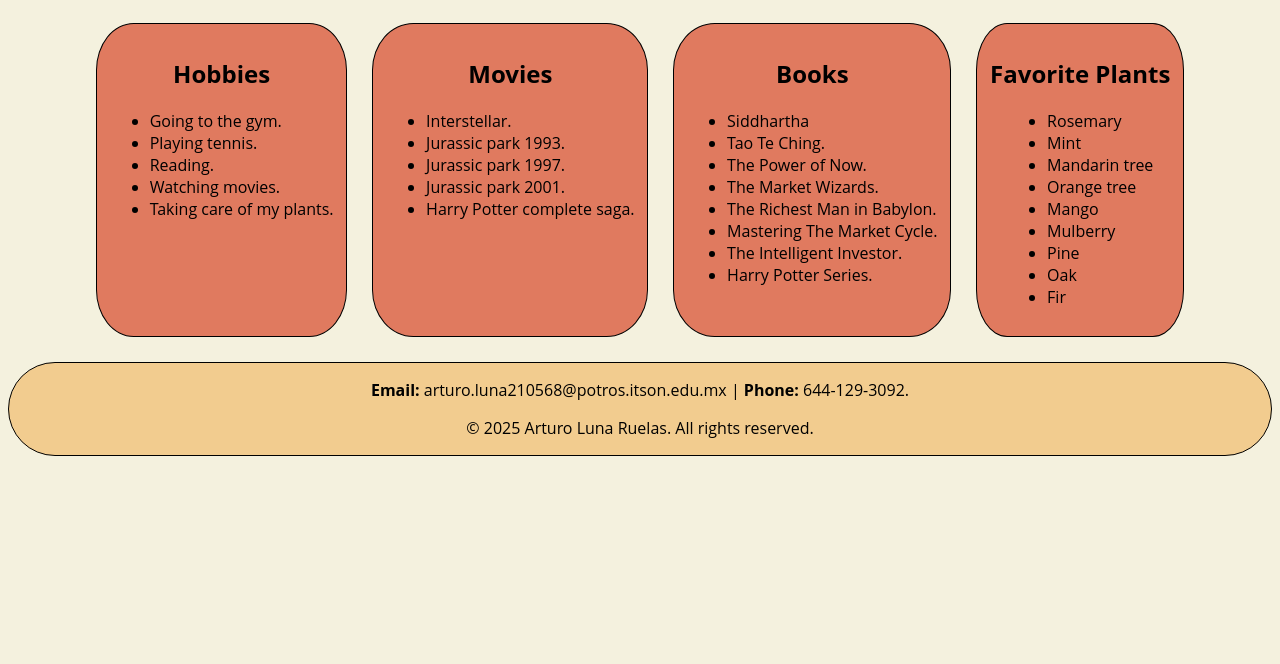
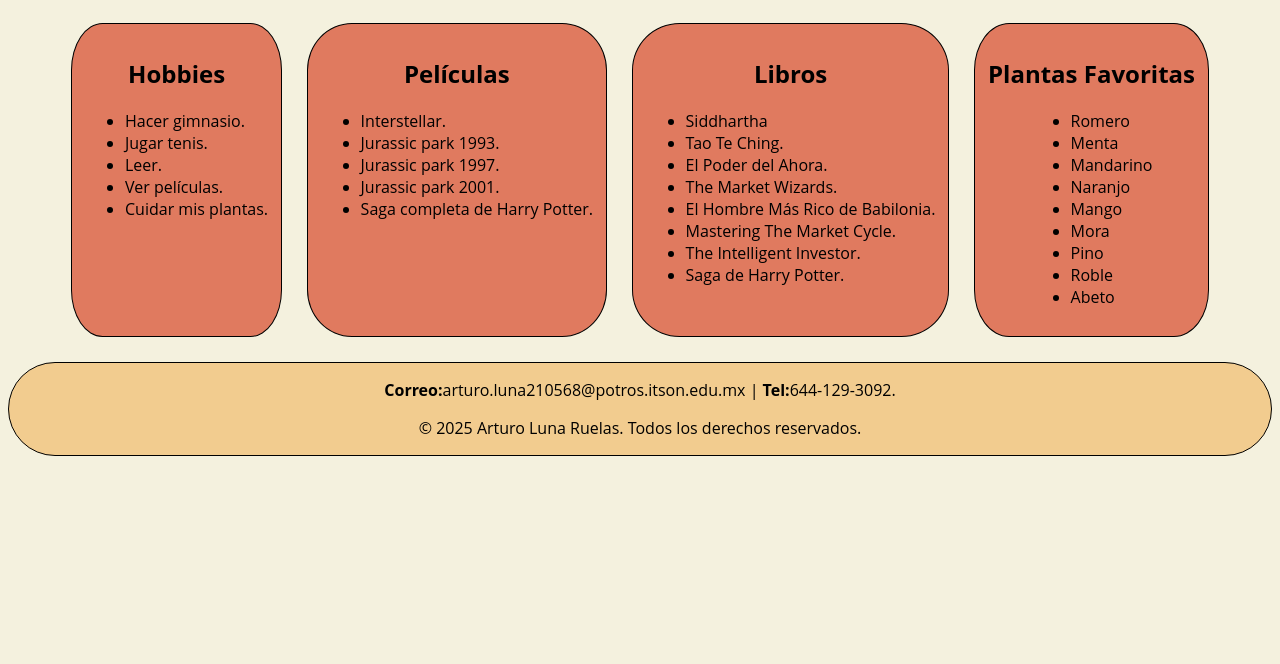
Before and after one commit to MoonArt7/LandingLunaArturo, a plain HTML site: page index.html in a window 1280 px wide. Shown: the part 136-800 px from the top of the page. Drawn offline with Linux system fonts and the light colour scheme.

Commit message:
Revert "add english texts"
This reverts commit 9862eebebcffca4af2b8ccf76ade7214c004ad14.

```diff
--- a/index.html
+++ b/index.html
@@ -9,8 +9,8 @@
 
   <body>
     <header>
-      <h1>Welcome to my Landing Page!</h1>
-      <p>Hello I am <span class="bolded">Arturo Luna Ruelas</span> with <span class="bolded">ID:</span> 00000210568 and this is my Landing Page.
+      <h1>¡Bienvenid&#64;s a mi Landing Page!</h1>
+      <p>Hola soy <span class="bolded">Arturo Luna Ruelas</span> con <span class="bolded">ID:</span> 00000210568 y esta es mi Landing Page.
       </p>
     </header>
 
@@ -18,61 +18,61 @@
       <section>
         <h2>Hobbies</h2>
         <ul>
-          <li>Going to the gym.</li>
-          <li>Playing tennis.</li>
-          <li>Reading.</li>
-          <li>Watching movies.</li>
-          <li>Taking care of my plants.</li>
+          <li>Hacer gimnasio.</li>
+          <li>Jugar tenis.</li>
+          <li>Leer.</li>
+          <li>Ver películas.</li>
+          <li>Cuidar mis plantas.</li>
         </ul>
       </section>
 
       <section>
-        <h2>Movies</h2>
+        <h2>Películas</h2>
         <ul>
           <li>Interstellar.</li>
           <li>Jurassic park 1993.</li>
           <li>Jurassic park 1997.</li>
           <li>Jurassic park 2001.</li>
-          <li>Harry Potter complete saga.</li>
+          <li>Saga completa de Harry Potter.</li>
         </ul>
       </section>
 
       <section>
-        <h2>Books</h2>
+        <h2>Libros</h2>
         <ul>
           <li>Siddhartha</li>
           <li>Tao Te Ching.</li>
-          <li>The Power of Now.</li>
+          <li>El Poder del Ahora.</li>
           <li>The Market Wizards.</li>
-          <li>The Richest Man in Babylon.</li>
+          <li>El Hombre Más Rico de Babilonia.</li>
           <li>Mastering The Market Cycle.</li>
           <li>The Intelligent Investor.</li>
-          <li>Harry Potter Series.</li>
+          <li>Saga de Harry Potter.</li>
         </ul>
       </section>
 
       <section>
-        <h2>Favorite Plants</h2>
+        <h2>Plantas Favoritas</h2>
         <ul>
-          <li>Rosemary</li>
-          <li>Mint</li>
-          <li>Mandarin tree</li>
-          <li>Orange tree</li>
+          <li>Romero</li>
+          <li>Menta</li>
+          <li>Mandarino</li>
+          <li>Naranjo</li>
           <li>Mango</li>
-          <li>Mulberry</li>
-          <li>Pine</li>
-          <li>Oak</li>
-          <li>Fir</li>
+          <li>Mora</li>
+          <li>Pino</li>
+          <li>Roble</li>
+          <li>Abeto</li>
         </ul>
       </section>
     </div>
 
     <footer>
       <p>
-        <span class="bolded">Email: </span>arturo.luna210568@potros.itson.edu.mx |
-        <span class="bolded">Phone: </span>644-129-3092.
+        <span class="bolded">Correo:</span>arturo.luna210568@potros.itson.edu.mx |
+        <span class="bolded">Tel:</span>644-129-3092.
       </p>
-      <p>&copy; 2025 Arturo Luna Ruelas. All rights reserved.</p>
+      <p>&copy; 2025 Arturo Luna Ruelas. Todos los derechos reservados.</p>
     </footer>
   </body>
 </html>
```
